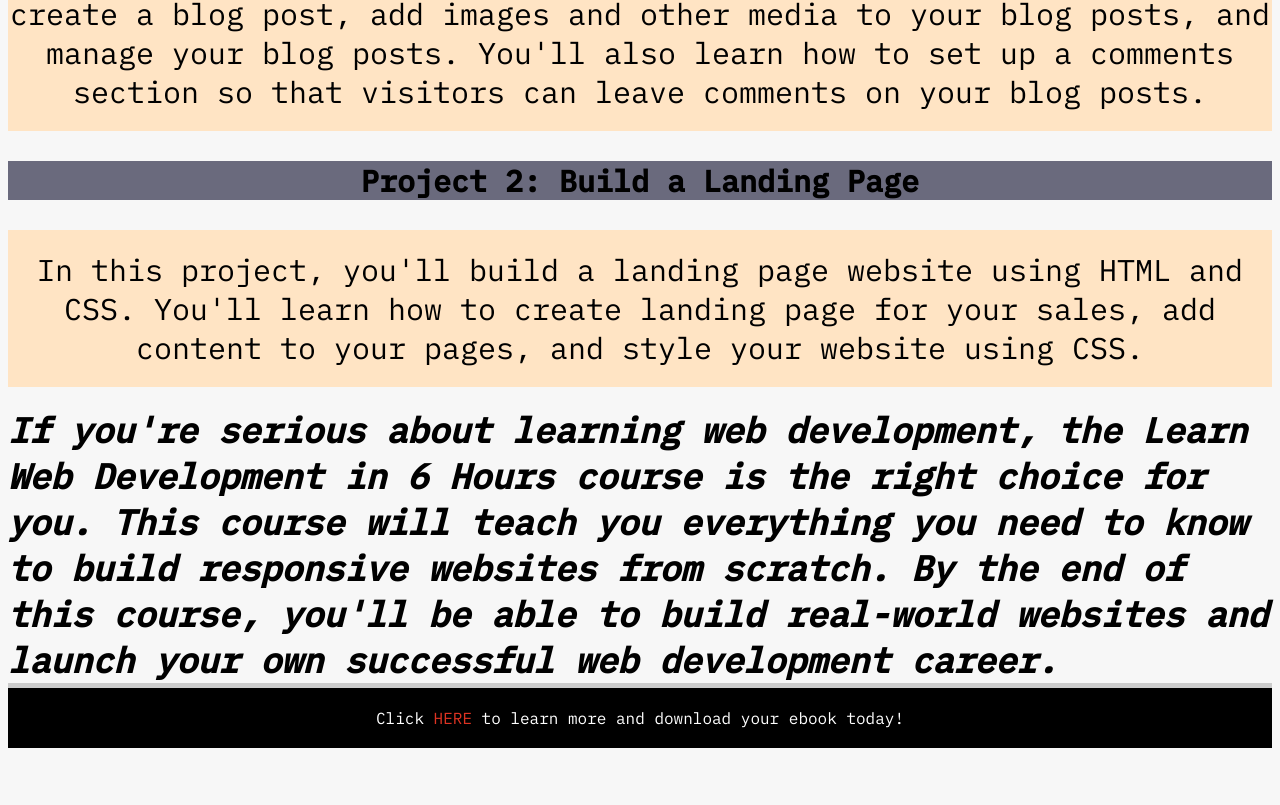
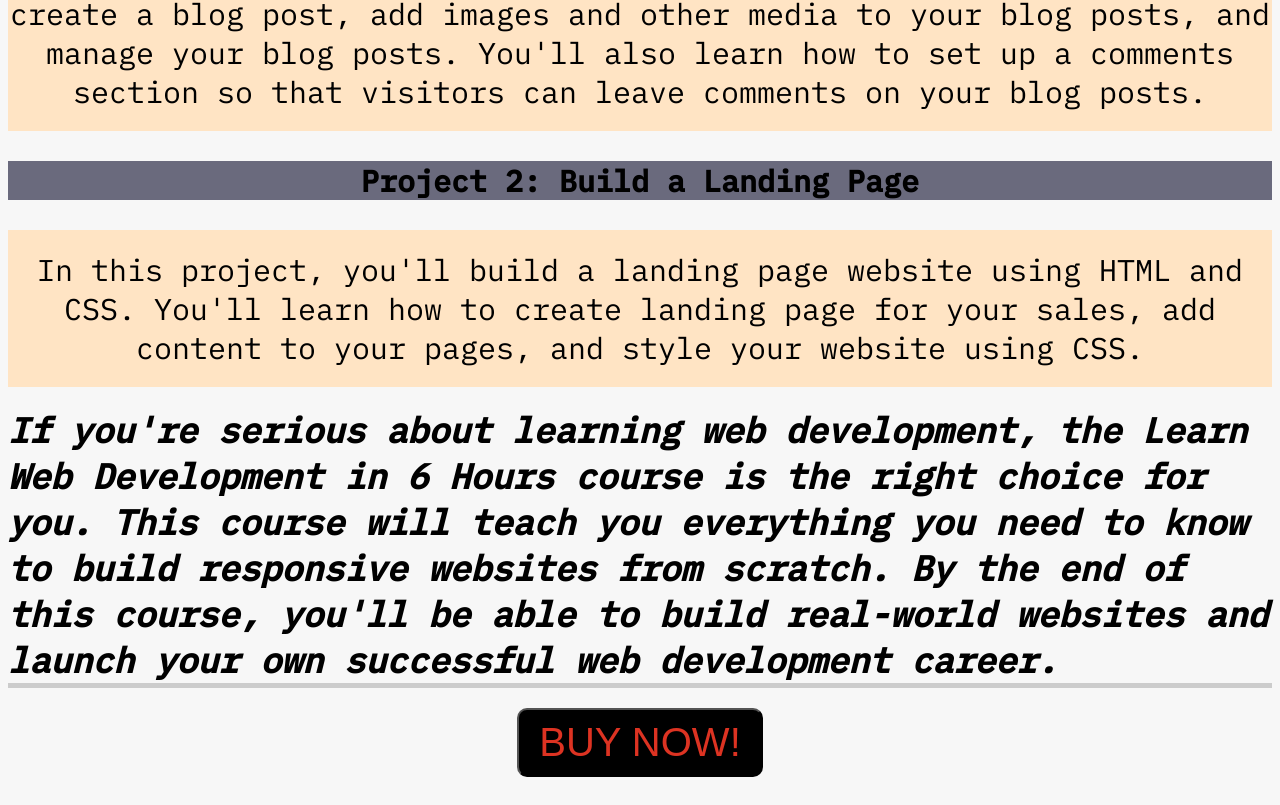
Before and after one commit to hassadem/landing_page, a JavaScript app in the folder ebook_sales/: page / in a window 1280 px wide. Shown: the part 3821-4626 px from the top of the page. Before the commit the page ends 4577 px from the top, so only its background shows below. Built offline with nearby package versions, Linux system fonts and the light colour scheme; the HTML template or start-up script is replaced by a standard one.

Commit message:
This is my landing page to the ebook I titled Learn Web Development in 6 Hours

```diff
--- a/ebook_sales/src/App.js
+++ b/ebook_sales/src/App.js
@@ -151,7 +151,14 @@ function Body() {
 }
 
 function Footer() {
-  return <footer>
-    Click <a href="https://selar.co/ss5187" style={{backgroundColor: "black", color: "#d32f"}}>here</a> to learn more and download your ebook today!
-  </footer>
+  return (
+    <footer>
+      <a href="https://selar.co/ss5187">
+
+      <button type="button" style={{ backgroundColor: "black", color: "#d32f", fontSize: 40 }}>
+        BUY NOW!
+      </button>
+      </a>
+    </footer>
+  );
 }
--- a/ebook_sales/src/index.css
+++ b/ebook_sales/src/index.css
@@ -49,12 +49,22 @@ em, li {
 }
 
 footer {
-  background-color: #000;
-  color: #fff;
   padding: 20px;
   text-align: center;
   border-top: 5px solid #ccc;
 }
+
+button {
+  padding: 10px 20px;
+  border-radius: 10px;
+  cursor: pointer;
+}
+
+button:hover {
+  background-color: #d32f;
+  color: black;
+}
+
 
 footer a {
   color: #fff;
```
